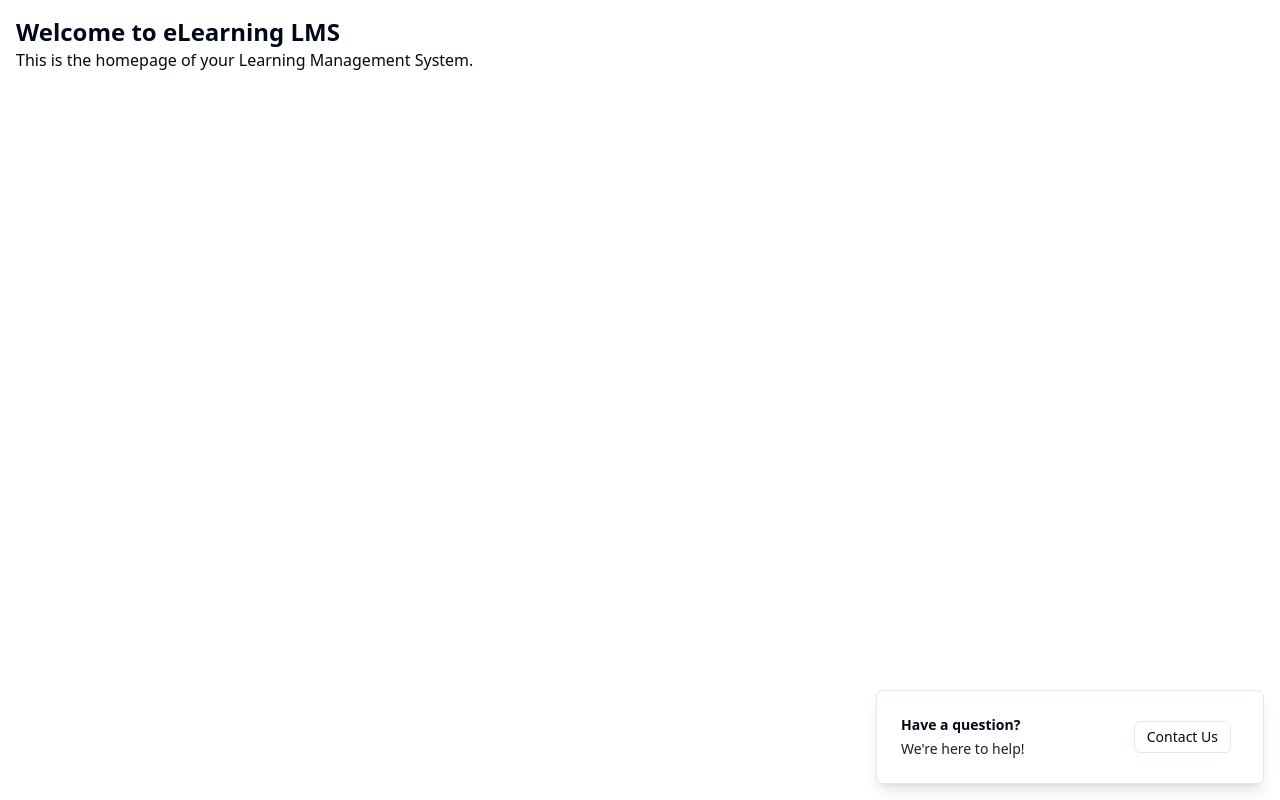
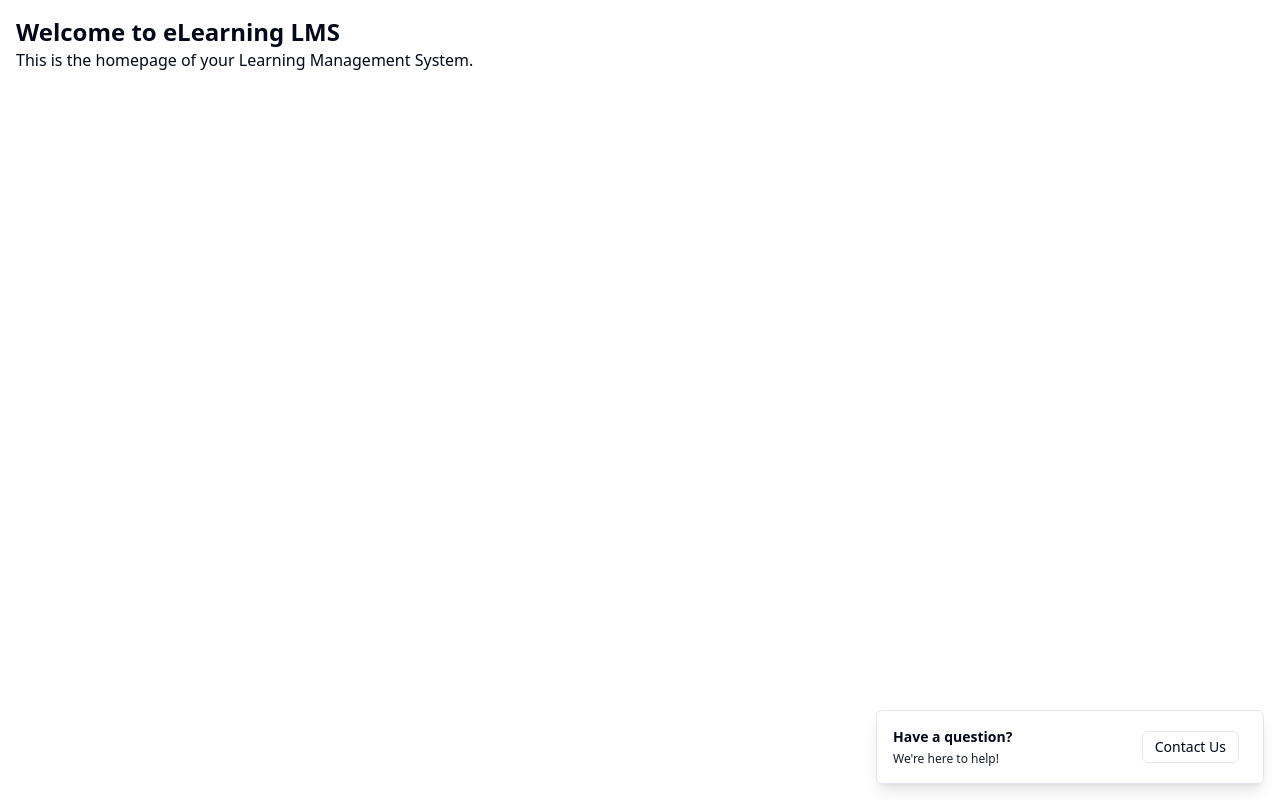
Before and after one commit to VishaL6i9/NextJS-LMS_Sigmat, a Next.js app: page / in a window 1280 px wide. Built offline with nearby package versions, Linux system fonts and the light colour scheme.

Commit message:
fix: Make ContactUsToast a client component
- Added "use client"; directive to `app/components/ContactUsToast.tsx` to ensure it's rendered as a client component, resolving the server-side rendering error when using the `useToast` hook.

```diff
--- a/app/components/ContactUsToast.tsx
+++ b/app/components/ContactUsToast.tsx
@@ -1,3 +1,4 @@
+"use client";
 import React from 'react';
 import { ToastAction } from "@/components/ui/toast";
 import { useToast } from "@/hooks/use-toast";
--- a/components/ui/toast.tsx
+++ b/components/ui/toast.tsx
@@ -1,3 +1,5 @@
+"use client"
+
 import * as React from "react"
 import * as ToastPrimitives from "@radix-ui/react-toast"
 import { cva, type VariantProps } from "class-variance-authority"
@@ -23,7 +25,7 @@ const ToastViewport = React.forwardRef<
 ToastViewport.displayName = ToastPrimitives.Viewport.displayName
 
 const toastVariants = cva(
-  "group pointer-events-auto relative flex w-full items-center justify-between space-x-4 overflow-hidden rounded-md border p-6 pr-8 shadow-lg transition-all data-[swipe=cancel]:translate-x-0 data-[swipe=end]:translate-x-[var(--radix-toast-swipe-end-x)] data-[swipe=move]:translate-x-[var(--radix-toast-swipe-move-x)] data-[swipe=move]:transition-none data-[state=open]:animate-in data-[state=closed]:animate-out data-[swipe=end]:animate-out data-[state=closed]:fade-out-80 data-[state=open]:slide-in-from-top-full data-[state=open]:sm:slide-in-from-bottom-full data-[state=closed]:slide-out-to-right-full",
+  "group pointer-events-auto relative flex w-full items-center justify-between space-x-2 overflow-hidden rounded-md border p-4 pr-6 shadow-lg transition-all data-[swipe=cancel]:translate-x-0 data-[swipe=end]:translate-x-[var(--radix-toast-swipe-end-x)] data-[swipe=move]:translate-x-[var(--radix-toast-swipe-move-x)] data-[swipe=move]:transition-none data-[state=open]:animate-in data-[state=closed]:animate-out data-[swipe=end]:animate-out data-[state=closed]:fade-out-80 data-[state=closed]:slide-out-to-right-full data-[state=open]:slide-in-from-top-full data-[state=open]:sm:slide-in-from-bottom-full",
   {
     variants: {
       variant: {
@@ -60,7 +62,7 @@ const ToastAction = React.forwardRef<
   <ToastPrimitives.Action
     ref={ref}
     className={cn(
-      "inline-flex h-8 shrink-0 items-center justify-center rounded-md border bg-transparent px-3 text-sm font-medium ring-offset-background transition-colors hover:bg-secondary focus:outline-none focus:ring-2 focus:ring-ring focus:ring-offset-2 disabled:pointer-events-none disabled:opacity-50 group-[.destructive]:border-muted/40 group-[.destructive]:hover:border-destructive/30 group-[.destructive]:hover:bg-destructive group-[.destructive]:hover:text-destructive-foreground group-[.destructive]:focus:ring-destructive",
+      "inline-flex h-8 shrink-0 items-center justify-center rounded-md border bg-transparent px-3 text-sm font-medium transition-colors hover:bg-secondary focus:outline-none focus:ring-1 focus:ring-ring disabled:pointer-events-none disabled:opacity-50 group-[.destructive]:border-muted/40 group-[.destructive]:hover:border-destructive/30 group-[.destructive]:hover:bg-destructive group-[.destructive]:hover:text-destructive-foreground group-[.destructive]:focus:ring-destructive",
       className
     )}
     {...props}
@@ -75,7 +77,7 @@ const ToastClose = React.forwardRef<
   <ToastPrimitives.Close
     ref={ref}
     className={cn(
-      "absolute right-2 top-2 rounded-md p-1 text-foreground/50 opacity-0 transition-opacity hover:text-foreground focus:opacity-100 focus:outline-none focus:ring-2 group-hover:opacity-100 group-[.destructive]:text-red-300 group-[.destructive]:hover:text-red-50 group-[.destructive]:focus:ring-red-400 group-[.destructive]:focus:ring-offset-red-600",
+      "absolute right-1 top-1 rounded-md p-1 text-foreground/50 opacity-0 transition-opacity hover:text-foreground focus:opacity-100 focus:outline-none focus:ring-1 group-hover:opacity-100 group-[.destructive]:text-red-300 group-[.destructive]:hover:text-red-50 group-[.destructive]:focus:ring-red-400 group-[.destructive]:focus:ring-offset-red-600",
       className
     )}
     toast-close=""
@@ -92,7 +94,7 @@ const ToastTitle = React.forwardRef<
 >(({ className, ...props }, ref) => (
   <ToastPrimitives.Title
     ref={ref}
-    className={cn("text-sm font-semibold", className)}
+    className={cn("text-sm font-semibold [&+div]:text-xs", className)}
     {...props}
   />
 ))
--- a/components/ui/toaster.tsx
+++ b/components/ui/toaster.tsx
@@ -1,3 +1,6 @@
+"use client"
+
+import { useToast } from "@/hooks/use-toast"
 import {
   Toast,
   ToastClose,
@@ -5,8 +8,7 @@ import {
   ToastProvider,
   ToastTitle,
   ToastViewport,
-} from "./toast"
-import { useToast } from "@/hooks/use-toast"
+} from "@/components/ui/toast"
 
 export function Toaster() {
   const { toasts } = useToast()
--- a/package.json
+++ b/package.json
@@ -20,7 +20,7 @@
     "@radix-ui/react-separator": "^1.1.2",
     "@radix-ui/react-slot": "^1.2.3",
     "@radix-ui/react-tabs": "^1.1.3",
-    "@radix-ui/react-toast": "^1.2.1",
+    "@radix-ui/react-toast": "^1.2.14",
     "axios": "^1.8.1",
     "class-variance-authority": "^0.7.1",
     "clsx": "^2.1.1",
```
